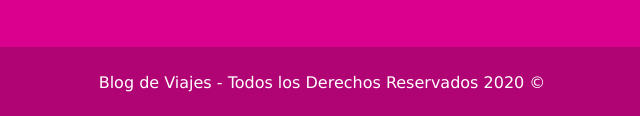
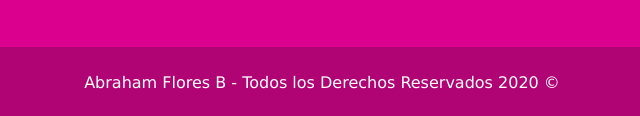
Before and after one commit to AbrahamFB/Blog-de-Viajes, a plain HTML site: page index.html in a window 1280 px wide. Shown: the part 1867-1983 px from the top of the page, 318-958 px from the left. Drawn offline with nearby package versions, Linux system fonts and the light colour scheme.

Commit message:
Copyright

```diff
--- a/index.html
+++ b/index.html
@@ -126,7 +126,7 @@
         </section>
       </div>
       <p class="copyright">
-        Blog de Viajes - Todos los Derechos Reservados 2020 &copy;
+        Abraham Flores B - Todos los Derechos Reservados 2020 &copy;
       </p>
     </footer>
   </body>
```
